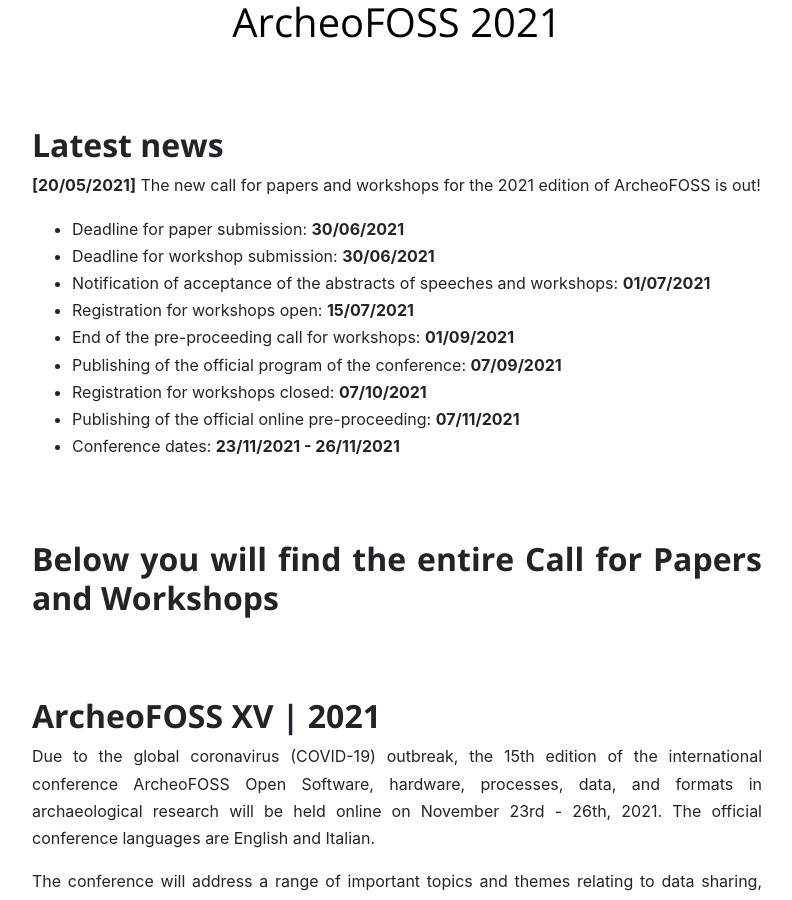
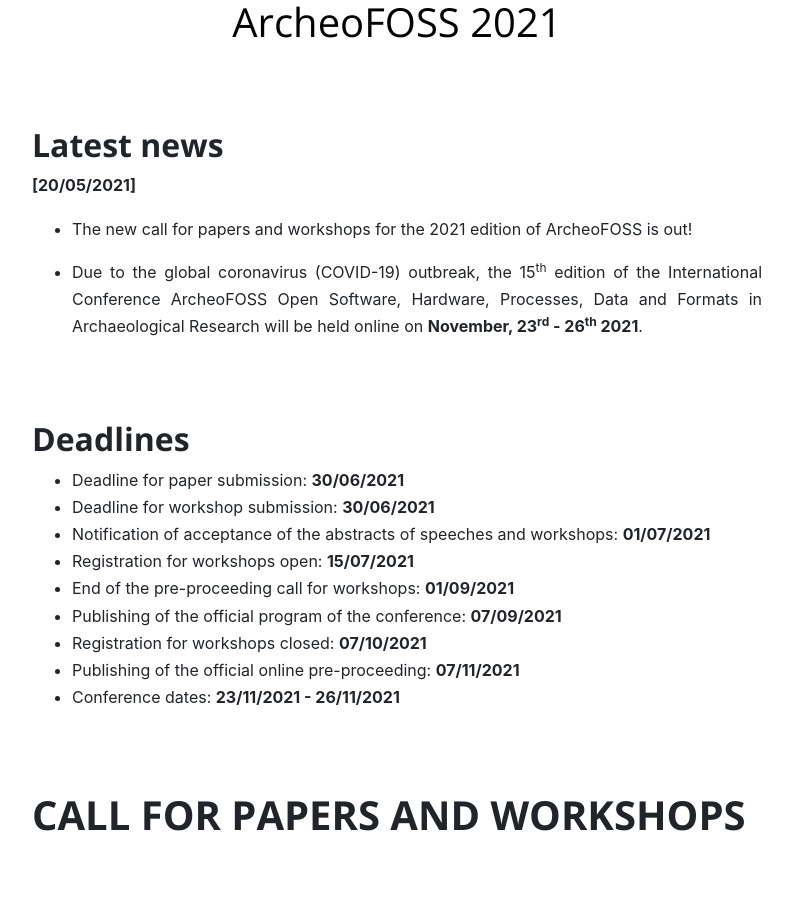
Before and after one commit to archeofoss/2021, a Jekyll site: the page built from index.md, in a window 1280 px wide and 900 px high, scrolled down 982 px. Shown: the whole window, without its empty margins (243-1035 px from the left). Built offline with Jekyll 4.4.1, drawn with Linux system fonts in a browser that asks for light colours; nearby versions of some CDN libraries.

Commit message:
deadline update

```diff
--- a/_data/menu.yaml
+++ b/_data/menu.yaml
@@ -1,5 +1,5 @@
-- title: Programme
-  url: ./programme
+#- title: Programme
+  #url: ./programme
 - title: Workshops
   url: /workshops
 - title: Proceedings
--- a/index.md
+++ b/index.md
@@ -8,7 +8,15 @@
 ## Latest news
 
 **[20/05/2021]**
-The new call for papers and workshops for the 2021 edition of ArcheoFOSS is out!
+
+- The new call for papers and workshops for the 2021 edition of ArcheoFOSS is out!
+
+- Due to the global coronavirus (COVID-19) outbreak, the 15<sup>th</sup> edition of the
+  International Conference ArcheoFOSS Open Software, Hardware, Processes,
+  Data and Formats in Archaeological Research will be held online on
+  **November, 23<sup>rd</sup> - 26<sup>th</sup> 2021**.
+
+## Deadlines
 
 - Deadline for paper submission: **30/06/2021**
 - Deadline for workshop submission: **30/06/2021**
@@ -20,7 +28,7 @@
 - Publishing of the official online pre-proceeding: **07/11/2021**
 - Conference dates: **23/11/2021 - 26/11/2021**
 
-## **Below you will find the entire Call for Papers and Workshops**
+# **Call for Papers and Workshops**
 
 ## ArcheoFOSS XV | 2021
 
```
